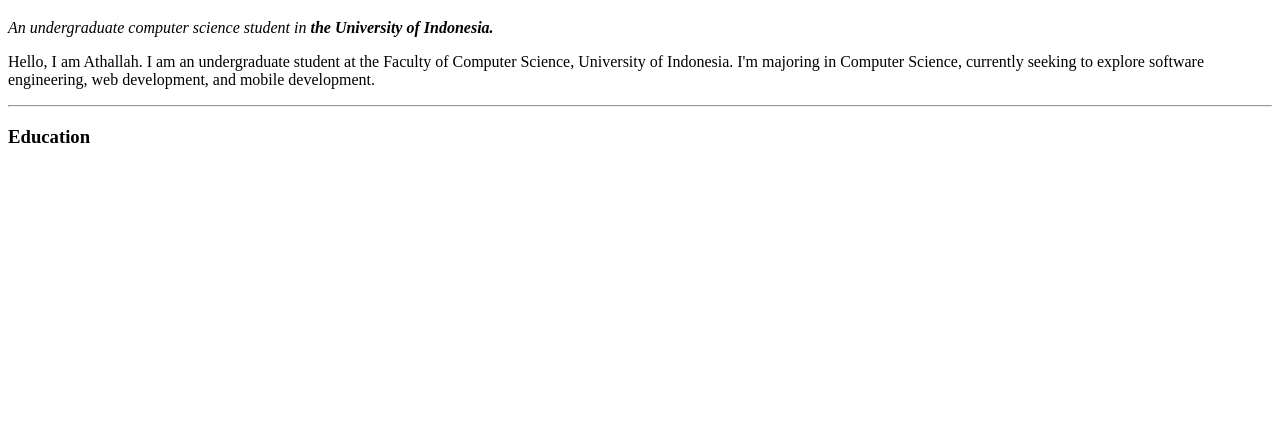
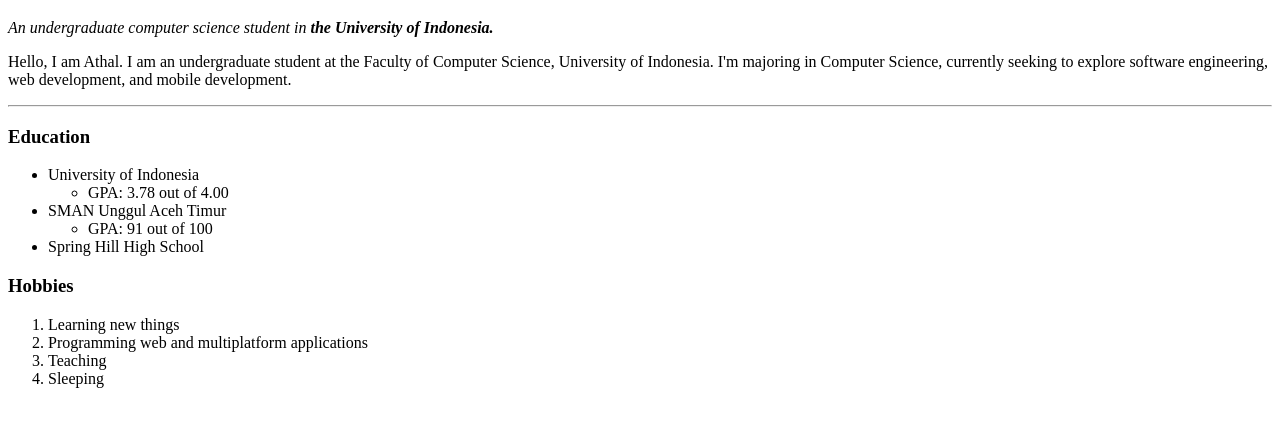
Before and after one commit to determinedguy/Angela-Yu-Web-Development-Bootcamp, a plain HTML site: page 1-Front-End/1-Introduction to HTML/HTML - Personal Site/index.html in a window 1280 px wide. Shown: the part 61-488 px from the top of the page. Drawn offline with Linux system fonts and the light colour scheme.

Commit message:
Finish task from 16th video

```diff
--- a/1-Front-End/1-Introduction to HTML/HTML - Personal Site/index.html
+++ b/1-Front-End/1-Introduction to HTML/HTML - Personal Site/index.html
@@ -15,12 +15,30 @@
             <strong>the University of Indonesia.</strong></em>
     </p>
     <p>
-        Hello, I am Athallah. I am an undergraduate student at the Faculty of Computer Science, University of Indonesia.
+        Hello, I am Athal. I am an undergraduate student at the Faculty of Computer Science, University of Indonesia.
         I'm majoring in Computer Science, currently seeking to explore software engineering, web development, and mobile
         development.
     </p>
     <hr>
     <h3>Education</h3>
+    <ul>
+        <li>University of Indonesia</li>
+            <ul>
+                <li>GPA: 3.78 out of 4.00</li>
+            </ul>
+        <li>SMAN Unggul Aceh Timur</li>
+            <ul>
+                <li>GPA: 91 out of 100</li>
+            </ul>
+        <li>Spring Hill High School</li>
+    </ul>
+    <h3>Hobbies</h3>
+    <ol>
+        <li>Learning new things</li>
+        <li>Programming web and multiplatform applications</li>
+        <li>Teaching</li>
+        <li>Sleeping</li>
+    </ol>
 </body>
 
 </html>
```
